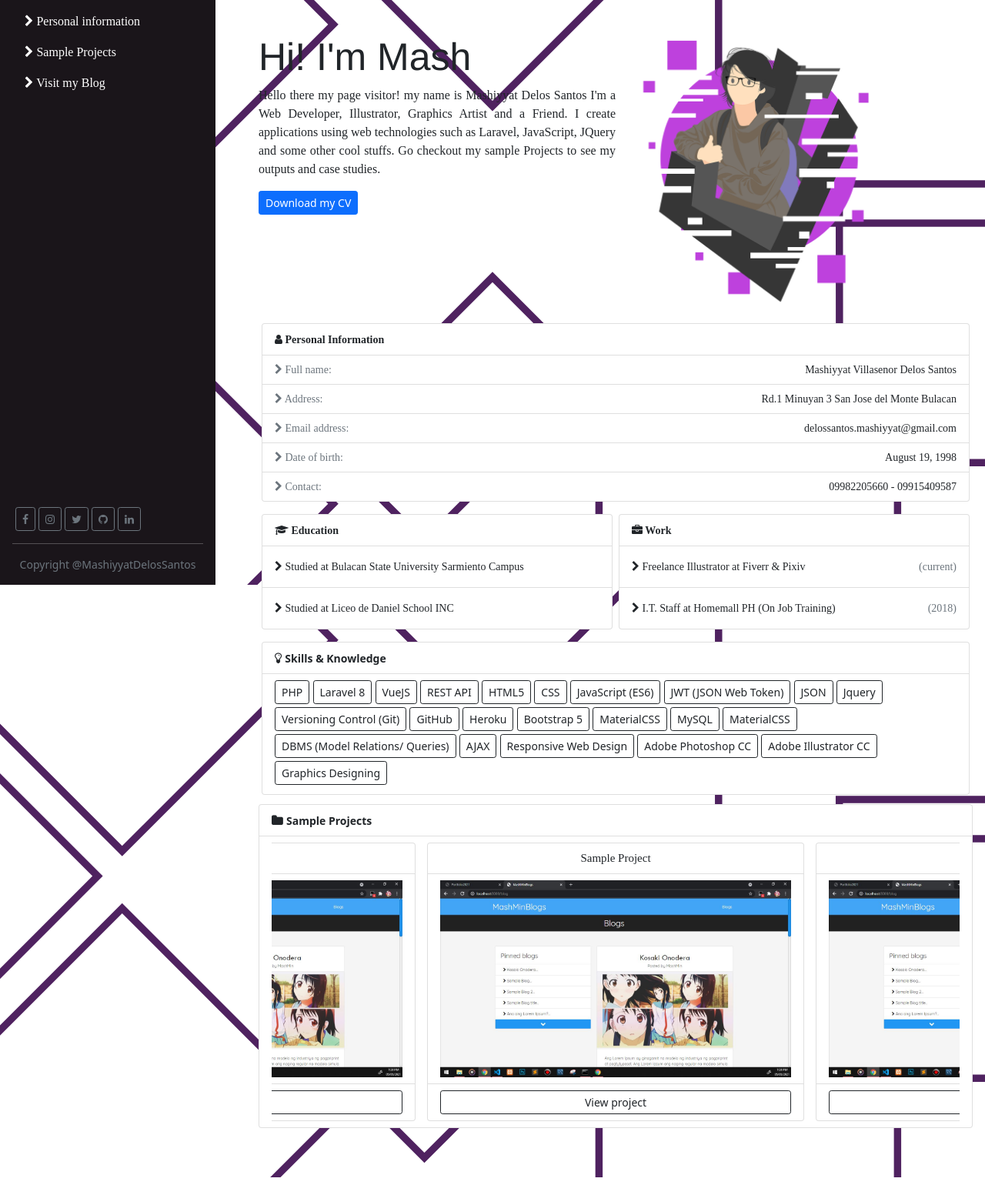
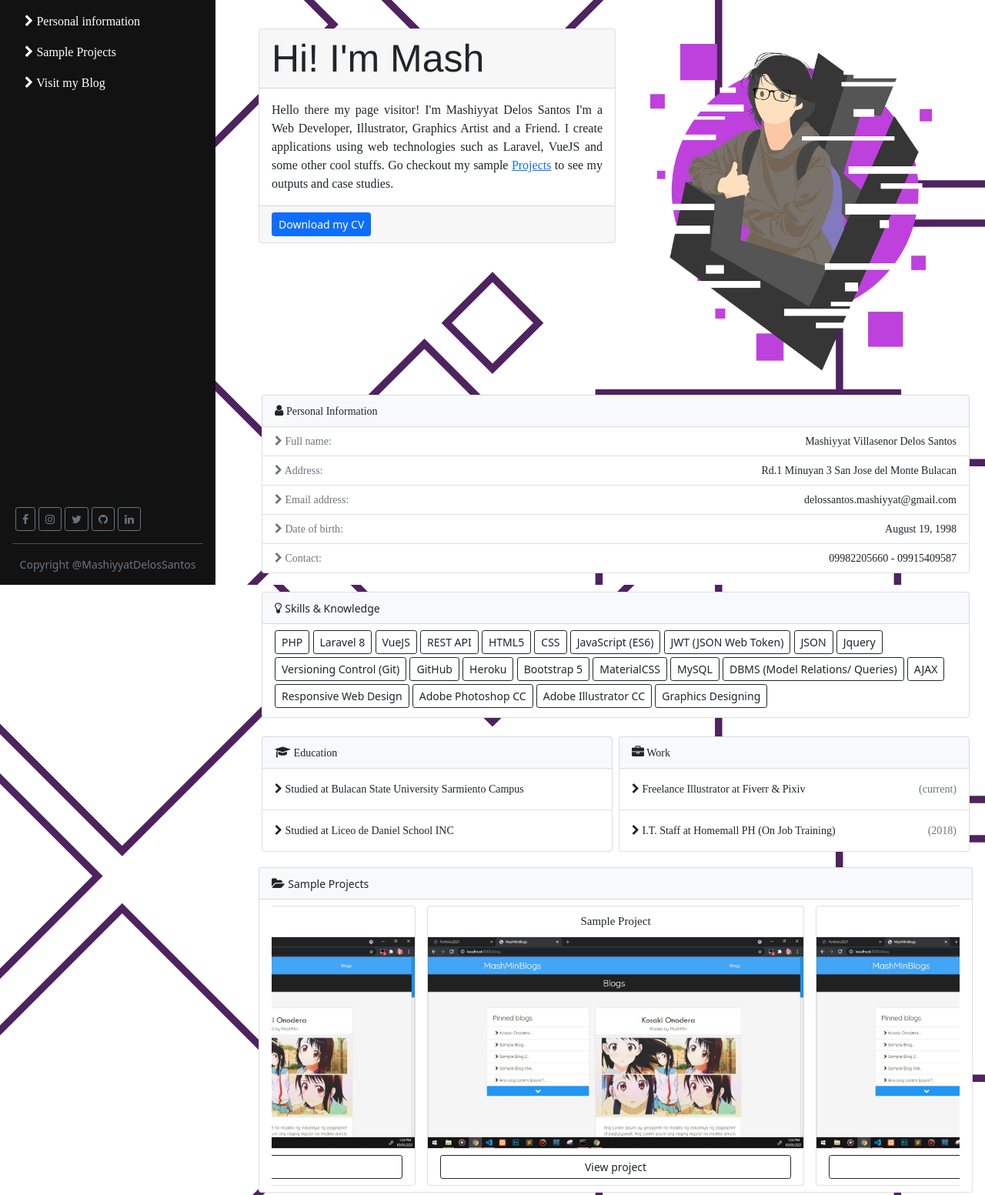
Before and after one commit to Mash-min/portfolio-v.2, a plain HTML site: page index.html in a window 1280 px wide. Shown: the part 40-1593 px from the top of the page at 77% size. Before the commit the page ends 1570 px from the top, so only its background shows below. Drawn offline with Linux system fonts and the light colour scheme.

Commit message:
15/11/21

```diff
--- a/css/app.css
+++ b/css/app.css
@@ -45,7 +45,10 @@ body {
   width: 280px;
   height: 100%;
   position: fixed;
-  background-color: #1a151a!important
+  background-color: #121212!important
+}
+.project-image-container {
+  padding: 0px;
 }
 
 .owl-theme .owl-controls .owl-page {
@@ -85,11 +88,11 @@ body {
 /* MEDIA QUERIES */
 @media (max-width: 575px) {
   .header {
-    font-size: 40px;
+    font-size: 30px;
     text-align: center;
   }
   .paragraph {
-    font-size: 14px;
+    font-size: 13px;
   }
   .minimalist {
     width: 60%!important;
@@ -105,18 +108,11 @@ body {
   .work-items, .information-items, .education-items {
     font-size: 14px!important;
   }
+  .skill-items li button {
+    font-size: 13px!important;
+  }
   .content {
     padding: 1px!important;
-  }
-  .greetings {
-    padding: 15px;
-    background-color: rgba(255, 255, 255, 0.87);
-    border: 1px solid rgb(230, 230, 230);
-    margin: 15px 1px 15px 1px;
-    border-radius: 3px;
-  }
-  .greetings .btn {
-    width: 100%!important;
   }
 }
 /*// Small devices (landscape phones, 576px and up)*/
--- a/index.html
+++ b/index.html
@@ -114,36 +114,46 @@
     </div>
     <div class="col-lg-9 col-md-12 p-3 mt-3 content">
       <!-- Header -->
-      <div data-aos="fade-down" data-aos-offset="200" data-aos-easing="ease-out-back" data-aos-duration="800">
       <div class="row mb-2 personal-information-container">
         <div class="col-md-6 offset-md-3 d-block d-lg-none d-sm-block d-xs-block" style="text-align: center;">
+          <div data-aos="fade-up" data-aos-offset="200" data-aos-easing="ease-out-back" data-aos-duration="2000">
             <img src="images/minimalist.png" alt="" class="minimalist">
           </div>
+        </div>
         <div class="col-lg-6 col-md-12">
-            <div class="greetings">
-              <p class="header">Hi! I'm Mash</p>
-              <p class="paragraph" style="text-align: justify;">
+          <div data-aos="fade-up" data-aos-offset="100" data-aos-easing="ease-out-back" data-aos-duration="2000">
+            <div class="card">
+              <div class="card-header">
+                <h5 class="card-title header">Hi! I'm Mash</h5>
+              </div>
+              <div class="card-body greetings">
+                <p class="card-text paragraph">
                   Hello there my page visitor!
-                my name is Mashiyyat Delos Santos I'm a Web Developer, Illustrator, Graphics Artist and a Friend.
+                  I'm Mashiyyat Delos Santos I'm a Web Developer, Illustrator, Graphics Artist and a Friend.
                   I create applications using web technologies
-                such as Laravel, JavaScript, JQuery and some other cool stuffs.
-                Go checkout my sample Projects to see my outputs and case studies.
+                  such as Laravel, VueJS and some other cool stuffs.
+                  Go checkout my sample <a href="#sampleProjects">Projects</a> to see my outputs and case studies.
                 </p>
+              </div>
+              <div class="card-footer">
                 <a class="btn btn-sm btn-primary" href="Resume.pdf">Download my CV</a>
               </div>
             </div>
+          </div>
+        </div>
         <div class="col-md-6 d-none d-lg-block d-xxl-block">
-            <img src="images/minimalist.png" alt="" style="width: 80%;">
+          <div data-aos="fade-up" data-aos-offset="300" data-aos-easing="ease-out-back" data-aos-duration="2000">
+            <img src="images/minimalist.png" alt="" style="width: 100%;">
           </div>
         </div>
       </div>
       <!-- Personal Information -->
-      <div id="personalInformation" data-aos="fade-up" data-aos-offset="200" data-aos-easing="ease-out-back" data-aos-duration="800">
-        <div class="row mb-2">
+      <div id="personalInformation" data-aos="fade-up" data-aos-offset="200" data-aos-easing="ease-out-back" data-aos-duration="2000">
+        <div class="row mb-3">
           <div class="col-lg-12 p-1">
             <ul class="list-group information-items">
-              <li class="list-group-item">
-                <small class="fw-bolder"><i class="fa fa-user"></i> Personal Information</small>
+              <li class="list-group-item text-dark bg-light">
+                <i class="fa fa-user"></i><small> Personal Information</small>
               </li>
               <li class="list-group-item d-flex justify-content-between info">
                 <small class="text-muted"><i class="fa fa-chevron-right"></i> Full name: </small> <small>Mashiyyat Villasenor Delos Santos</small>
@@ -164,13 +174,49 @@
           </div>
         </div>
       </div>
+      <!-- Skills -->
+      <div id="skills" data-aos="fade-up" data-aos-offset="200" data-aos-easing="ease-out-back" data-aos-duration="2000">
+        <div class="row mb-3 skills-container">
+          <div class="col-md-12 p-1">
+            <ul class="list-group skill-items">
+              <li class="list-group-item text-dark bg-light">
+                <i class="fa fa-lightbulb-o"></i> <small > Skills & Knowledge</small>
+              </li>
+              <li class="list-group-item">
+                <button class="btn btn-sm btn-outline-dark mb-1">PHP</button>
+                <button class="btn btn-sm btn-outline-dark mb-1">Laravel 8</button>
+                <button class="btn btn-sm btn-outline-dark mb-1">VueJS</button>
+                <button class="btn btn-sm btn-outline-dark mb-1">REST API</button>
+                <button class="btn btn-sm btn-outline-dark mb-1">HTML5</button>
+                <button class="btn btn-sm btn-outline-dark mb-1">CSS</button>
+                <button class="btn btn-sm btn-outline-dark mb-1">JavaScript (ES6)</button>
+                <button class="btn btn-sm btn-outline-dark mb-1">JWT (JSON Web Token)</button>
+                <button class="btn btn-sm btn-outline-dark mb-1">JSON</button>
+                <button class="btn btn-sm btn-outline-dark mb-1">Jquery</button>
+                <button class="btn btn-sm btn-outline-dark mb-1">Versioning Control (Git)</button>
+                <button class="btn btn-sm btn-outline-dark mb-1">GitHub</button>
+                <button class="btn btn-sm btn-outline-dark mb-1">Heroku</button>
+                <button class="btn btn-sm btn-outline-dark mb-1">Bootstrap 5</button>
+                <button class="btn btn-sm btn-outline-dark mb-1">MaterialCSS</button>
+                <button class="btn btn-sm btn-outline-dark mb-1">MySQL</button>
+                <button class="btn btn-sm btn-outline-dark mb-1">DBMS (Model Relations/ Queries)</button>
+                <button class="btn btn-sm btn-outline-dark mb-1">AJAX</button>
+                <button class="btn btn-sm btn-outline-dark mb-1">Responsive Web Design</button>
+                <button class="btn btn-sm btn-outline-dark mb-1">Adobe Photoshop CC</button>
+                <button class="btn btn-sm btn-outline-dark mb-1">Adobe Illustrator CC</button>
+                <button class="btn btn-sm btn-outline-dark mb-1">Graphics Designing</button>
+              </li>
+            </ul>
+          </div>
+        </div>
+      </div>
       <!-- Work and Education -->
-      <div id="workAndEducation" data-aos="fade-up" data-aos-offset="200" data-aos-easing="ease-out-back" data-aos-duration="600">
-        <div class="row mb-2">
+      <div id="workAndEducation" data-aos="fade-up" data-aos-offset="200" data-aos-easing="ease-out-back" data-aos-duration="1000">
+        <div class="row mb-3">
           <div class="col-lg-6 col-md-12 p-1">
             <ul class="list-group education-items">
-              <li class="list-group-item">
-                <small class="fw-bolder"><i class="fa fa-graduation-cap"></i> Education</small>
+              <li class="list-group-item text-dark bg-light">
+                <i class="fa fa-graduation-cap"></i> <small>Education</small>
               </li>
               <li class="list-group-item d-flex justify-content-between p-3 info">
                 <small>
@@ -188,8 +234,8 @@
           </div>
           <div class="col-lg-6 col-md-12 p-1">
             <ul class="list-group work-items">
-              <li class="list-group-item">
-                <small class="fw-bolder"><i class="fa fa-briefcase"></i> Work</small>
+              <li class="list-group-item text-dark bg-light">
+                <i class="fa fa-briefcase"></i><small> Work</small>
               </li>
               <li class="list-group-item d-flex justify-content-between p-3 info">
                 <small>
@@ -209,50 +255,13 @@
           </div>
         </div>
       </div>
-      <!-- Skills -->
-      <div id="skills" data-aos="fade-up" data-aos-offset="200" data-aos-easing="ease-out-back" data-aos-duration="800">
-        <div class="row mb-2 skills-container">
-          <div class="col-md-12 p-1">
-            <ul class="list-group">
-              <li class="list-group-item">
-                <i class="fa fa-lightbulb-o"></i> <small class="fw-bolder">Skills & Knowledge</small>
-              </li>
-              <li class="list-group-item">
-                <button class="btn btn-sm btn-outline-dark mb-1">PHP</button>
-                <button class="btn btn-sm btn-outline-dark mb-1">Laravel 8</button>
-                <button class="btn btn-sm btn-outline-dark mb-1">VueJS</button>
-                <button class="btn btn-sm btn-outline-dark mb-1">REST API</button>
-                <button class="btn btn-sm btn-outline-dark mb-1">HTML5</button>
-                <button class="btn btn-sm btn-outline-dark mb-1">CSS</button>
-                <button class="btn btn-sm btn-outline-dark mb-1">JavaScript (ES6)</button>
-                <button class="btn btn-sm btn-outline-dark mb-1">JWT (JSON Web Token)</button>
-                <button class="btn btn-sm btn-outline-dark mb-1">JSON</button>
-                <button class="btn btn-sm btn-outline-dark mb-1">Jquery</button>
-                <button class="btn btn-sm btn-outline-dark mb-1">Versioning Control (Git)</button>
-                <button class="btn btn-sm btn-outline-dark mb-1">GitHub</button>
-                <button class="btn btn-sm btn-outline-dark mb-1">Heroku</button>
-                <button class="btn btn-sm btn-outline-dark mb-1">Bootstrap 5</button>
-                <button class="btn btn-sm btn-outline-dark mb-1">MaterialCSS</button>
-                <button class="btn btn-sm btn-outline-dark mb-1">MySQL</button>
-                <button class="btn btn-sm btn-outline-dark mb-1">MaterialCSS</button>
-                <button class="btn btn-sm btn-outline-dark mb-1">DBMS (Model Relations/ Queries)</button>
-                <button class="btn btn-sm btn-outline-dark mb-1">AJAX</button>
-                <button class="btn btn-sm btn-outline-dark mb-1">Responsive Web Design</button>
-                <button class="btn btn-sm btn-outline-dark mb-1">Adobe Photoshop CC</button>
-                <button class="btn btn-sm btn-outline-dark mb-1">Adobe Illustrator CC</button>
-                <button class="btn btn-sm btn-outline-dark mb-1">Graphics Designing</button>
-              </li>
-            </ul>
-          </div>
-        </div>
-      </div>
       <!-- Sample Projects -->
       <div class="row sample-projects-container mb-5" id="sampleProjects">
         <div data-aos="fade-up" data-aos-offset="200" data-aos-easing="ease-out-back" data-aos-duration="800">
           <div class="col-lg-12">
             <ul class="list-group">
-              <li class="list-group-item">
-                <i class="fa fa-folder"></i> <small class="fw-bolder">Sample Projects</small>
+              <li class="list-group-item text-dark bg-light">
+                <i class="fa fa-folder-open"></i> <small>Sample Projects</small>
               </li>
               <li class="list-group-item">
                 <div class="owl-carousel owl-theme">
@@ -261,7 +270,7 @@
                       <li class="list-group-item project-title">
                         <span>Sample Project</span>
                       </li>
-                      <li class="list-group-item">
+                      <li class="list-group-item project-image-container">
                         <img src="images/projects/1.JPG" alt="">
                       </li>
                       <li class="list-group-item">
--- a/js/app.js
+++ b/js/app.js
@@ -9,7 +9,7 @@ $('.owl-carousel').owlCarousel({
     center: true,
     responsive: {
       0:{
-          items:1.3,
+          items:1,
       },
       600:{
           items: 2,
```
Lines whose indentation alone changed are shown as unchanged.
